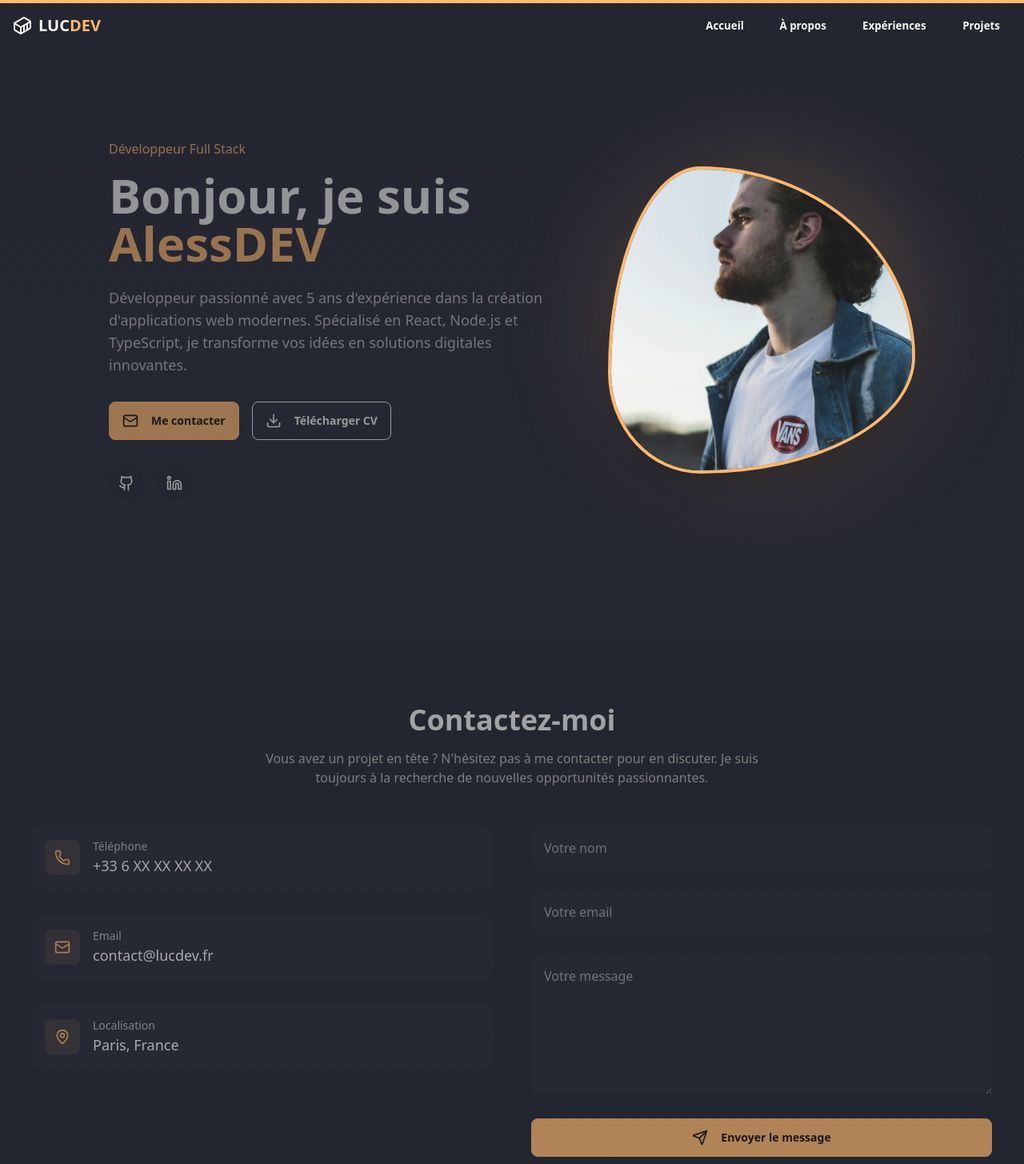
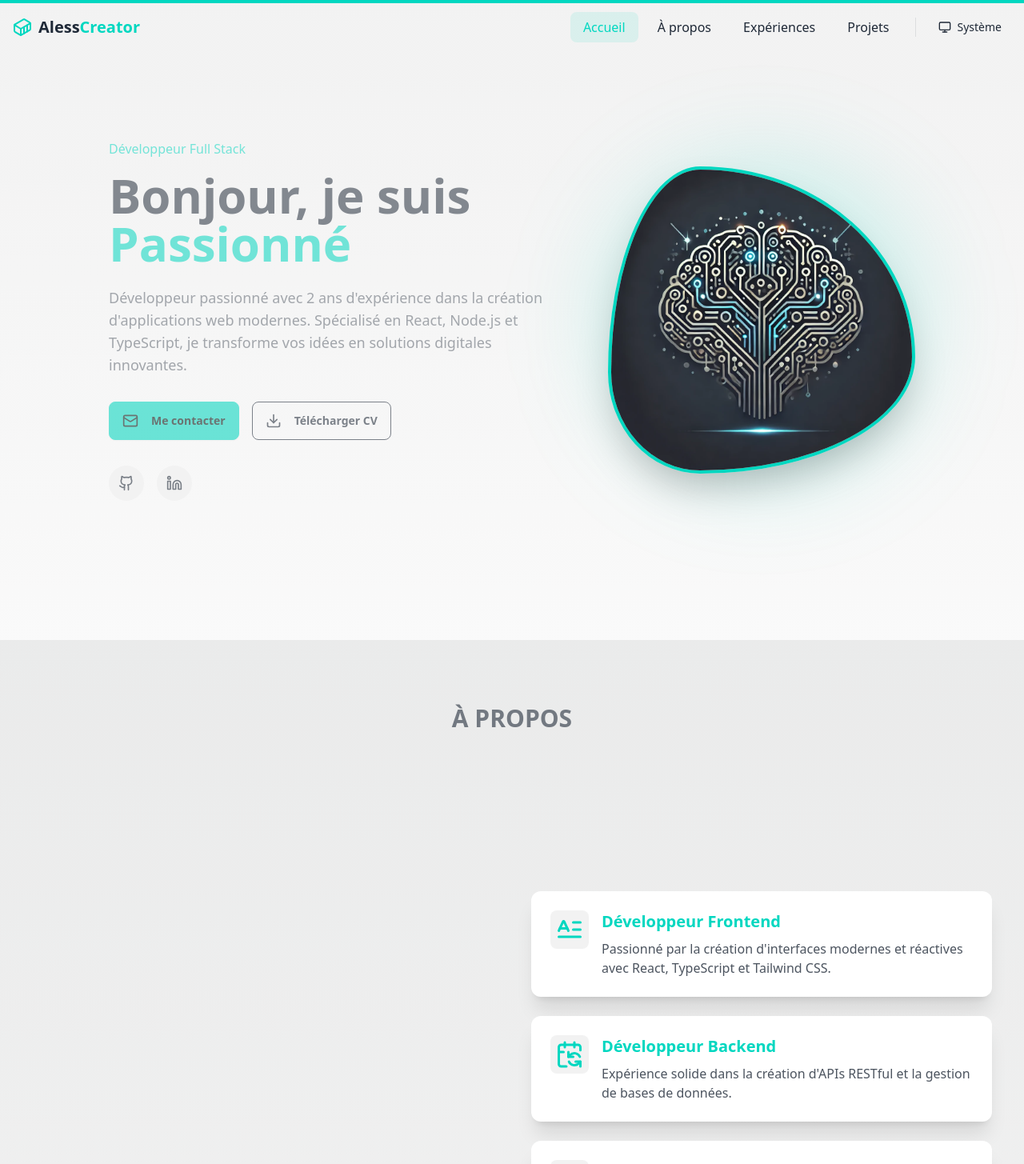
Before and after one commit to Inconnu8557/AlessCreator, a React (Vite) app: page / in a window 1280 px wide. Shown: the top 1455 px of the page at 80% size. Built offline with nearby package versions, Linux system fonts and the light colour scheme.

Commit message:
Refactor Home et Navbar: remplacement de l'image par un logo, ajout d'un texte défilant dans Home, et amélioration de la navigation avec la détection de section active dans Navbar.

```diff
--- a/src/components/Home.tsx
+++ b/src/components/Home.tsx
@@ -1,6 +1,7 @@
 import { motion } from "framer-motion";
-import { Mail, Github, Linkedin, Download, Send, Phone, MapPin } from "lucide-react";
-import img from '../assets/img.jpg';
+import { Mail, Github, Linkedin, Download } from "lucide-react";
+import Logo from '../assets/Logo.png';
+import { useState, useEffect } from "react";
 
 const socialLinks = [
     {
@@ -17,33 +18,21 @@ const socialLinks = [
     },
 ];
 
-const contactInfo = [
-    {
-        id: 1,
-        icon: <Phone className="w-5 h-5" />,
-        label: "Téléphone",
-        value: "+33 6 XX XX XX XX",
-        href: "tel:+33600000000"
-    },
-    {
-        id: 2,
-        icon: <Mail className="w-5 h-5" />,
-        label: "Email",
-        value: "contact@lucdev.fr",
-        href: "mailto:contact@lucdev.fr"
-    },
-    {
-        id: 3,
-        icon: <MapPin className="w-5 h-5" />,
-        label: "Localisation",
-        value: "Paris, France",
-        href: "https://maps.google.com"
-    }
-];
+const Home = () => {
+    const [displayText, setDisplayText] = useState("AlessCreator");
+    const texts = ["AlessCreator", "UX Designer", "Passionné"];
 
-const Home = () => {
+    useEffect(() => {
+        let currentIndex = 0;
+        const interval = setInterval(() => {
+            currentIndex = (currentIndex + 1) % texts.length;
+            setDisplayText(texts[currentIndex]);
+        }, 3000);
+
+        return () => clearInterval(interval);
+    }, []);
+
     return (
-        <>
         <div id="Home" className="flex items-center justify-center min-h-screen px-6 py-20 md:px-10 bg-gradient-to-b from-base-200 to-base-100">
             <div className="flex flex-col-reverse items-center justify-between gap-12 mx-auto max-w-7xl md:flex-row">
                 <motion.div
@@ -68,7 +57,15 @@ const Home = () => {
                         className="mb-6 text-4xl font-bold leading-tight md:text-6xl"
                     >
                         Bonjour, je suis{" "}
-                            <span className="text-accent">AlessDEV</span>
+                        <motion.span
+                            key={displayText}
+                            initial={{ opacity: 0, y: 20 }}
+                            animate={{ opacity: 1, y: 0 }}
+                            exit={{ opacity: 0, y: -20 }}
+                            className="text-accent"
+                        >
+                            {displayText}
+                        </motion.span>
                     </motion.h1>
 
                     <motion.p
@@ -77,7 +74,7 @@ const Home = () => {
                         transition={{ duration: 0.5, delay: 0.4 }}
                         className="mb-8 text-lg text-base-content/70"
                     >
-                            Développeur passionné avec 5 ans d'expérience dans la création d'applications web modernes.
+                        Développeur passionné avec 2 ans d'expérience dans la création d'applications web modernes.
                         Spécialisé en React, Node.js et TypeScript, je transforme vos idées en solutions digitales innovantes.
                     </motion.p>
 
@@ -88,7 +85,7 @@ const Home = () => {
                         className="flex flex-wrap gap-4"
                     >
                         <motion.a
-                                href="#contact"
+                            href="mailto:contact@lucdev.fr"
                             whileHover={{ scale: 1.05 }}
                             whileTap={{ scale: 0.95 }}
                             className="btn btn-accent"
@@ -145,7 +142,7 @@ const Home = () => {
                 >
                     <div className="absolute inset-0 rounded-full bg-accent/20 blur-3xl" />
                     <motion.img
-                            src={img}
+                        src={Logo}
                         alt="AlessDEV"
                         className="relative object-cover w-64 h-64 border-4 shadow-2xl md:w-96 md:h-96 border-accent"
                         style={{
@@ -159,113 +156,6 @@ const Home = () => {
                 </motion.div>
             </div>
         </div>
-
-            {/* Section Contact */}
-            <div id="contact" className="px-6 py-20 md:px-10 bg-base-200">
-                <div className="mx-auto max-w-7xl">
-                    <motion.div
-                        initial={{ opacity: 0, y: 20 }}
-                        whileInView={{ opacity: 1, y: 0 }}
-                        transition={{ duration: 0.5 }}
-                        viewport={{ once: true }}
-                        className="mb-12 text-center"
-                    >
-                        <h2 className="mb-4 text-3xl font-bold md:text-4xl">Contactez-moi</h2>
-                        <p className="max-w-2xl mx-auto text-base-content/70">
-                            Vous avez un projet en tête ? N'hésitez pas à me contacter pour en discuter.
-                            Je suis toujours à la recherche de nouvelles opportunités passionnantes.
-                        </p>
-                    </motion.div>
-
-                    <div className="grid grid-cols-1 gap-12 md:grid-cols-2">
-                        <motion.div
-                            initial={{ opacity: 0, x: -50 }}
-                            whileInView={{ opacity: 1, x: 0 }}
-                            transition={{ duration: 0.5 }}
-                            viewport={{ once: true }}
-                            className="space-y-8"
-                        >
-                            {contactInfo.map((info, index) => (
-                                <motion.a
-                                    key={info.id}
-                                    href={info.href}
-                                    initial={{ opacity: 0, y: 20 }}
-                                    whileInView={{ opacity: 1, y: 0 }}
-                                    transition={{ duration: 0.5, delay: index * 0.1 }}
-                                    viewport={{ once: true }}
-                                    className="flex items-center p-4 transition-shadow bg-base-100 rounded-xl hover:shadow-lg"
-                                >
-                                    <div className="p-3 rounded-lg bg-accent/10 text-accent">
-                                        {info.icon}
-                                    </div>
-                                    <div className="ml-4">
-                                        <h3 className="text-sm font-medium text-base-content/70">
-                                            {info.label}
-                                        </h3>
-                                        <p className="text-lg">{info.value}</p>
-                                    </div>
-                                </motion.a>
-                            ))}
-                        </motion.div>
-
-                        <motion.form
-                            initial={{ opacity: 0, x: 50 }}
-                            whileInView={{ opacity: 1, x: 0 }}
-                            transition={{ duration: 0.5 }}
-                            viewport={{ once: true }}
-                            className="space-y-6"
-                            onSubmit={(e) => e.preventDefault()}
-                        >
-                            <motion.div
-                                initial={{ opacity: 0, y: 20 }}
-                                whileInView={{ opacity: 1, y: 0 }}
-                                transition={{ duration: 0.5 }}
-                                viewport={{ once: true }}
-                            >
-                                <input
-                                    type="text"
-                                    placeholder="Votre nom"
-                                    className="w-full p-4 bg-base-100 rounded-xl focus:outline-none focus:ring-2 focus:ring-accent"
-                                />
-                            </motion.div>
-                            <motion.div
-                                initial={{ opacity: 0, y: 20 }}
-                                whileInView={{ opacity: 1, y: 0 }}
-                                transition={{ duration: 0.5, delay: 0.1 }}
-                                viewport={{ once: true }}
-                            >
-                                <input
-                                    type="email"
-                                    placeholder="Votre email"
-                                    className="w-full p-4 bg-base-100 rounded-xl focus:outline-none focus:ring-2 focus:ring-accent"
-                                />
-                            </motion.div>
-                            <motion.div
-                                initial={{ opacity: 0, y: 20 }}
-                                whileInView={{ opacity: 1, y: 0 }}
-                                transition={{ duration: 0.5, delay: 0.2 }}
-                                viewport={{ once: true }}
-                            >
-                                <textarea
-                                    placeholder="Votre message"
-                                    rows={6}
-                                    className="w-full p-4 bg-base-100 rounded-xl focus:outline-none focus:ring-2 focus:ring-accent"
-                                ></textarea>
-                            </motion.div>
-                            <motion.button
-                                type="submit"
-                                className="w-full btn btn-accent"
-                                whileHover={{ scale: 1.02 }}
-                                whileTap={{ scale: 0.98 }}
-                            >
-                                <Send className="w-5 h-5 mr-2" />
-                                Envoyer le message
-                            </motion.button>
-                        </motion.form>
-                    </div>
-                </div>
-            </div>
-        </>
     );
 };
 
--- a/src/components/Navbar.tsx
+++ b/src/components/Navbar.tsx
@@ -1,6 +1,7 @@
 import { Container, Menu, X } from "lucide-react";
 import { useState, useEffect } from "react";
 import { motion, AnimatePresence } from "framer-motion";
+import ThemeToggle from "./ThemeToggle";
 
 const menuItems = [
     { href: "#Home", label: "Accueil" },
@@ -12,11 +13,27 @@ const menuItems = [
 const Navbar = () => {
     const [scrolled, setScrolled] = useState(false);
     const [isMenuOpen, setIsMenuOpen] = useState(false);
+    const [activeSection, setActiveSection] = useState("Home");
 
     useEffect(() => {
         const handleScroll = () => {
             const isScrolled = window.scrollY > 20;
             setScrolled(isScrolled);
+
+            // Détection de la section active
+            const sections = menuItems.map(item => item.href.slice(1));
+            const currentSection = sections.find(section => {
+                const element = document.getElementById(section);
+                if (element) {
+                    const rect = element.getBoundingClientRect();
+                    return rect.top <= 100 && rect.bottom >= 100;
+                }
+                return false;
+            });
+
+            if (currentSection) {
+                setActiveSection(currentSection);
+            }
         };
 
         window.addEventListener("scroll", handleScroll);
@@ -24,27 +41,39 @@ const Navbar = () => {
     }, []);
 
     return (
-        <div className={`fixed top-0 w-full z-50 transition-all duration-300 ${
-            scrolled ? "bg-white/80 backdrop-blur-md shadow-lg" : "bg-transparent"
-        }`}>
+        <motion.nav
+            initial={{ y: -100 }}
+            animate={{ y: 0 }}
+            transition={{ duration: 0.5 }}
+            className={`fixed top-0 w-full z-50 transition-all duration-300 ${
+                scrolled
+                    ? "bg-base-100/80 backdrop-blur-md shadow-lg"
+                    : "bg-transparent"
+            }`}
+        >
             <div className="flex items-center justify-between p-4 mx-auto max-w-7xl">
                 <motion.a
                     href="#"
-                    className="flex items-center text-3xl font-bold transition-colors md:text-xl hover:text-accent"
+                    className="flex items-center text-2xl font-bold transition-colors md:text-xl hover:text-accent"
                     whileHover={{ scale: 1.05 }}
                     whileTap={{ scale: 0.95 }}
                 >
-                    <Container className="mr-2" />
-                    LUC<span className="text-accent">DEV</span>
+                    <Container className="w-6 h-6 mr-2 text-accent" />
+                    Aless<span className="text-accent">Creator</span>
                 </motion.a>
 
                 {/* Menu Desktop */}
-                <ul className="hidden space-x-4 md:flex">
+                <div className="items-center hidden space-x-4 md:flex">
+                    <ul className="flex space-x-2">
                         {menuItems.map((item) => (
                             <motion.li key={item.href}>
                                 <motion.a
                                     href={item.href}
-                                className="transition-colors btn btn-sm btn-ghost hover:text-accent"
+                                    className={`px-4 py-2 rounded-lg transition-all ${
+                                        activeSection === item.href.slice(1)
+                                            ? "text-accent font-medium bg-accent/10"
+                                            : "hover:text-accent hover:bg-base-200"
+                                    }`}
                                     whileHover={{ y: -2 }}
                                     whileTap={{ scale: 0.95 }}
                                 >
@@ -53,10 +82,15 @@ const Navbar = () => {
                             </motion.li>
                         ))}
                     </ul>
+                    <div className="w-px h-6 bg-base-content/10" />
+                    <ThemeToggle />
+                </div>
 
-                {/* Bouton Menu Mobile */}
+                {/* Menu Mobile */}
+                <div className="flex items-center space-x-2 md:hidden">
+                    <ThemeToggle />
                     <motion.button
-                    className="p-2 md:hidden"
+                        className="p-2 rounded-lg hover:bg-base-200"
                         onClick={() => setIsMenuOpen(!isMenuOpen)}
                         whileTap={{ scale: 0.9 }}
                     >
@@ -67,18 +101,19 @@ const Navbar = () => {
                         )}
                     </motion.button>
                 </div>
+            </div>
 
-            {/* Menu Mobile */}
+            {/* Menu Mobile Dropdown */}
             <AnimatePresence>
                 {isMenuOpen && (
                     <motion.div
                         initial={{ opacity: 0, height: 0 }}
                         animate={{ opacity: 1, height: "auto" }}
                         exit={{ opacity: 0, height: 0 }}
-                        className="md:hidden"
+                        className="overflow-hidden md:hidden"
                     >
                         <motion.ul
-                            className="flex flex-col p-4 space-y-4 border-t bg-base-100"
+                            className="flex flex-col p-4 space-y-2 border-t bg-base-100/80 backdrop-blur-md"
                             initial="closed"
                             animate="open"
                             exit="closed"
@@ -117,7 +152,11 @@ const Navbar = () => {
                                 >
                                     <motion.a
                                         href={item.href}
-                                        className="block w-full p-2 text-lg font-medium transition-colors rounded-lg hover:bg-base-200 hover:text-accent"
+                                        className={`block w-full px-4 py-2 text-lg font-medium rounded-lg transition-colors ${
+                                            activeSection === item.href.slice(1)
+                                                ? "text-accent bg-accent/10"
+                                                : "hover:bg-base-200 hover:text-accent"
+                                        }`}
                                         onClick={() => setIsMenuOpen(false)}
                                         whileTap={{ scale: 0.95 }}
                                     >
@@ -129,7 +168,7 @@ const Navbar = () => {
                     </motion.div>
                 )}
             </AnimatePresence>
-        </div>
+        </motion.nav>
     );
 };
 
```
Also changed, not shown: src/assets/Logo.png (added). Lines whose indentation alone changed are shown as unchanged.
